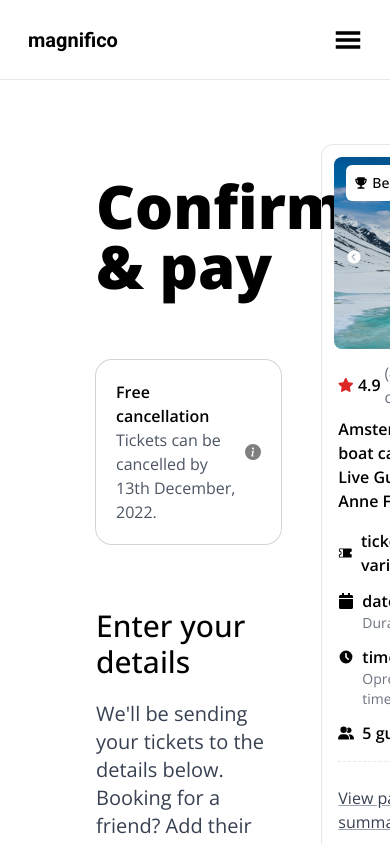
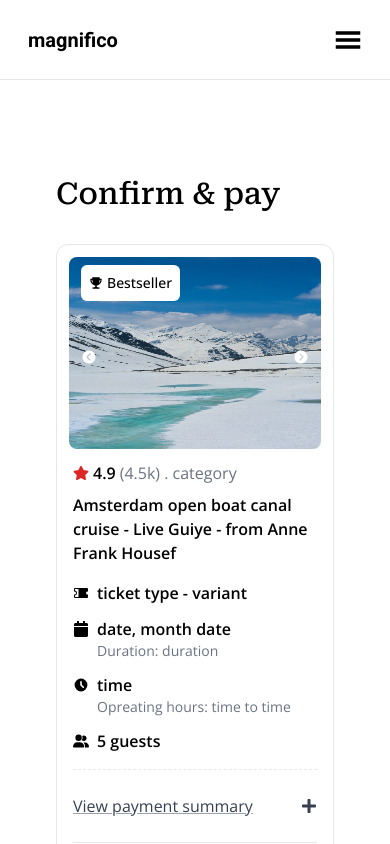
Before and after one commit to warmachine028/magnifico, a React (Vite) app: page /payment in a window 390 px wide. Shown: the top 844 px of the page. Built offline with nearby package versions, Linux system fonts and the light colour scheme.

Commit message:
fix: plus icons

```diff
--- a/src/components/Question.jsx
+++ b/src/components/Question.jsx
@@ -1,4 +1,5 @@
 import React from 'react'
+import { FiPlus } from 'react-icons/fi'
 import { GoPlus } from 'react-icons/go'
 
 const Question = ({ ques, ans, defaultChecked }) => {
@@ -7,8 +8,8 @@ const Question = ({ ques, ans, defaultChecked }) => {
 			<input type="radio" className="peer sr-only" defaultChecked={defaultChecked} name="faq" />
 			<div className="group my-4 items-center gap-4 rounded-2xl p-6 ring-1 ring-gray-300 peer-checked:ring-gray-500">
 				<div className="flex items-center gap-4">
-					<GoPlus className="text-gray-500 peer-checked:group-[]:hidden" />
-					<GoPlus className="hidden rotate-45 text-gray-500 transition-all delay-150 ease-in-out peer-checked:group-[]:flex" />
+					<FiPlus className="size-6 text-gray-500 peer-checked:group-[]:hidden" />
+					<FiPlus className="hidden size-6 rotate-45 text-gray-500 transition-all delay-150 ease-in-out peer-checked:group-[]:flex" />
 					<h6 className="font-semibold">{ques}</h6>
 				</div>
 				<p className="mx-8 my-4 hidden text-gray-500 transition-all delay-150 ease-in-out peer-checked:group-[]:block">{ans}</p>
--- a/src/index.css
+++ b/src/index.css
@@ -1,5 +1,6 @@
 @import url('https://fonts.googleapis.com/css2?family=Roboto:ital,wght@0,100;0,300;0,400;0,500;0,700;0,900;1,100;1,300;1,400;1,500;1,700;1,900&display=swap');
 @import url('https://fonts.googleapis.com/css2?family=Open+Sans:ital,wght@0,300..800;1,300..800&display=swap');
+@import url('https://fonts.googleapis.com/css2?family=Roboto+Serif:ital,opsz,wght@0,8..144,100..900;1,8..144,100..900&display=swap');
 
 @tailwind base;
 @tailwind components;
--- a/src/pages/Payment.jsx
+++ b/src/pages/Payment.jsx
@@ -3,9 +3,9 @@ import { PaymentHero, AdditionalInformation, PaymentMode, TotalPayable, FAQ } fr
 
 const Payment = () => {
 	return (
-		<main className="container mx-auto flex flex-col px-14 py-16 font-sans">
-				<div className="flex">
-					<div className="mx-10 w-2/3">
+		<main className="container mx-auto sm:flex sm:flex-col px-14 py-16 font-sans">
+				<div className="sm:flex">
+					<div className="sm:mx-10 sm:w-2/3">
 						<PaymentHero />
 						<hr />
 						<AdditionalInformation />
@@ -14,8 +14,10 @@ const Payment = () => {
 						<hr />
 						<TotalPayable />
 						<hr />
-					</div>
+				</div>
+				<div className="hidden sm:flex">
 					<DestinationCard />
+				</div>
 					<hr />
 				</div>
 			<FAQ />
--- a/src/sections/PaymentHero.jsx
+++ b/src/sections/PaymentHero.jsx
@@ -1,14 +1,18 @@
 import { BsInfoCircleFill } from 'react-icons/bs'
 import { FaGlobeAmericas, FaPhoneAlt, FaRegEnvelope, FaUser } from 'react-icons/fa'
 import { IoIosArrowDown } from 'react-icons/io'
+import { DestinationCard } from '../components'
 
 const PaymentHero = () => {
 	return (
 		<section id="paymenthero" className="my-8">
-			<h1 className="text-6xl font-extrabold">Confirm & pay</h1>
+			<h1 className="sm:text-6xl sm:font-extrabold sm:font-sans text-3xl font-medium font-robotoserif">Confirm & pay</h1>
+			<div className="sm:hidden my-8">
+				<DestinationCard/>
+			</div>
 			<div className="my-16 flex items-center justify-between rounded-2xl p-5 ring-1 ring-gray-300">
-				<h6 className="text-gray-600">
-					<strong className="font-semibold text-black">Free cancellation</strong>
+				<h6 className="text-gray-600 text-sm sm:text-lg">
+					<strong className="sm:font-semibold text-black">Free cancellation</strong>
 					<br />
 					Tickets can be cancelled by 13th December, 2022.
 				</h6>
--- a/tailwind.config.js
+++ b/tailwind.config.js
@@ -11,6 +11,7 @@ export default {
 			fontFamily: {
 				roboto: ['Roboto'],
 				sans: ['Open Sans'],
+				robotoserif : ['Roboto Serif']
 			},
 		},
 	},
```
